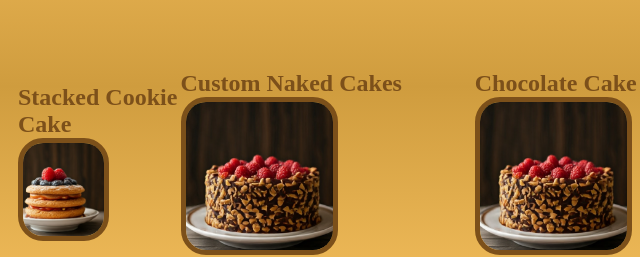
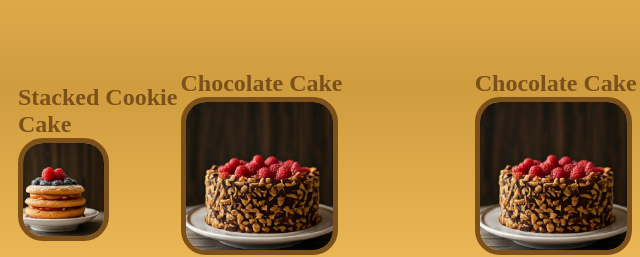
Before and after one commit to Confectionery-Creations/Confectionery-creations.github.io, a plain HTML site: page cakes.html in a window 1280 px wide. Shown: the part 502-759 px from the top of the page, 240-880 px from the left. Drawn offline with Linux system fonts and the light colour scheme.

Commit message:
Update cakes.html

```diff
--- a/cakes.html
+++ b/cakes.html
@@ -49,8 +49,8 @@
 					<img src="cookie_cake.png" alt="A delicious Stacked Cookie cake">
 				</div>
 				<div id="naked">
-					<label>Custom Naked Cakes</label>
-					<img src="choco.png" alt="A Delicious Naked">
+					<label>Chocolate Cake</label>
+					<img src="choco.png" alt="A Delicious chocolate cake">
 				</div>
 				<div id="chocolate">
 					<label>Chocolate Cake</label>
```
